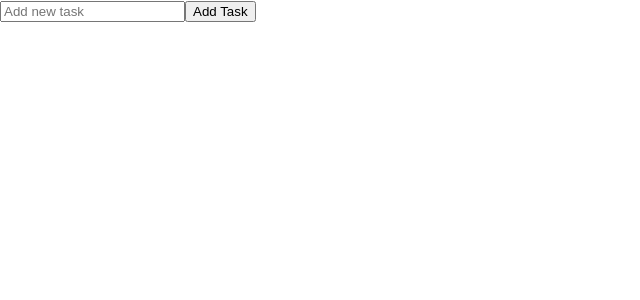
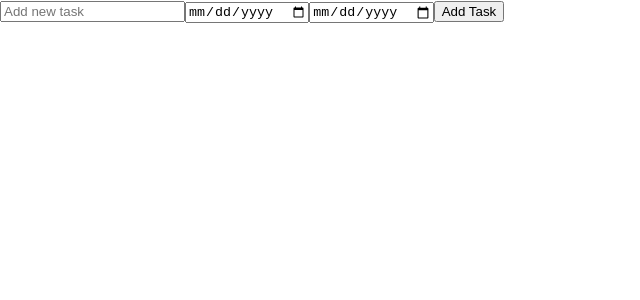
Before and after one commit to Kendi-prog/todo-habit-tracker, a React (Create React App) app: page / in a window 1280 px wide. Shown: the top 300 px of the page, without its empty margins (0-640 px from the left). Built offline with nearby package versions, Linux system fonts and the light colour scheme.

Commit message:
adding the start and end date fields

```diff
--- a/src/ToDo App/components/task-input/task-input.component.jsx
+++ b/src/ToDo App/components/task-input/task-input.component.jsx
@@ -2,13 +2,23 @@ import React, { useState } from "react";
 
 const TaskInput = ({ addTask }) => {
     const [task, setTask] = useState('');
+    const [startDate, setStartDate] = useState('');
+    const [endDate, setEndDate] = useState('');
 
     const handleSubmit = (e) => {
         e.preventDefault();
-        if(task){
-            addTask({ task });
-            setTask('');
+        if(!task || !startDate || !endDate){
+            alert("Please fill in all fields");
+            return;
         }
+        addTask({
+            task,
+            startDate,
+            endDate,
+        });
+        setTask('');
+        setStartDate('');
+        setEndDate('');
     };
 
     return(
@@ -19,6 +29,19 @@ const TaskInput = ({ addTask }) => {
                     value={task}
                     onChange={e => setTask(e.target.value)}
                     placeholder="Add new task"
+                    required
+                />
+                <input
+                    type="date"
+                    value={startDate}
+                    onChange={(e) => setStartDate(e.target.value)}
+                    required
+                />
+                 <input
+                    type="date"
+                    value={endDate}
+                    onChange={(e) => setEndDate(e.target.value)}
+                    required
                 />
                 <button type="submit">Add Task</button>
             </form>
--- a/src/ToDo App/components/task-management/task-management.component.jsx
+++ b/src/ToDo App/components/task-management/task-management.component.jsx
@@ -44,7 +44,7 @@ const TaskManagement = () => {
                         ) : (
                             <div>
                                 <span style={{ textDecoration : task.completed ? 'line-through' : 'none'}}  >
-                                    {task.task}
+                                    {task.task} : (From : {task.startDate} To : {task.endDate} )
                                 </span>
 
                                <button onClick={() => startEditing(task)}>Edit</button>
```
